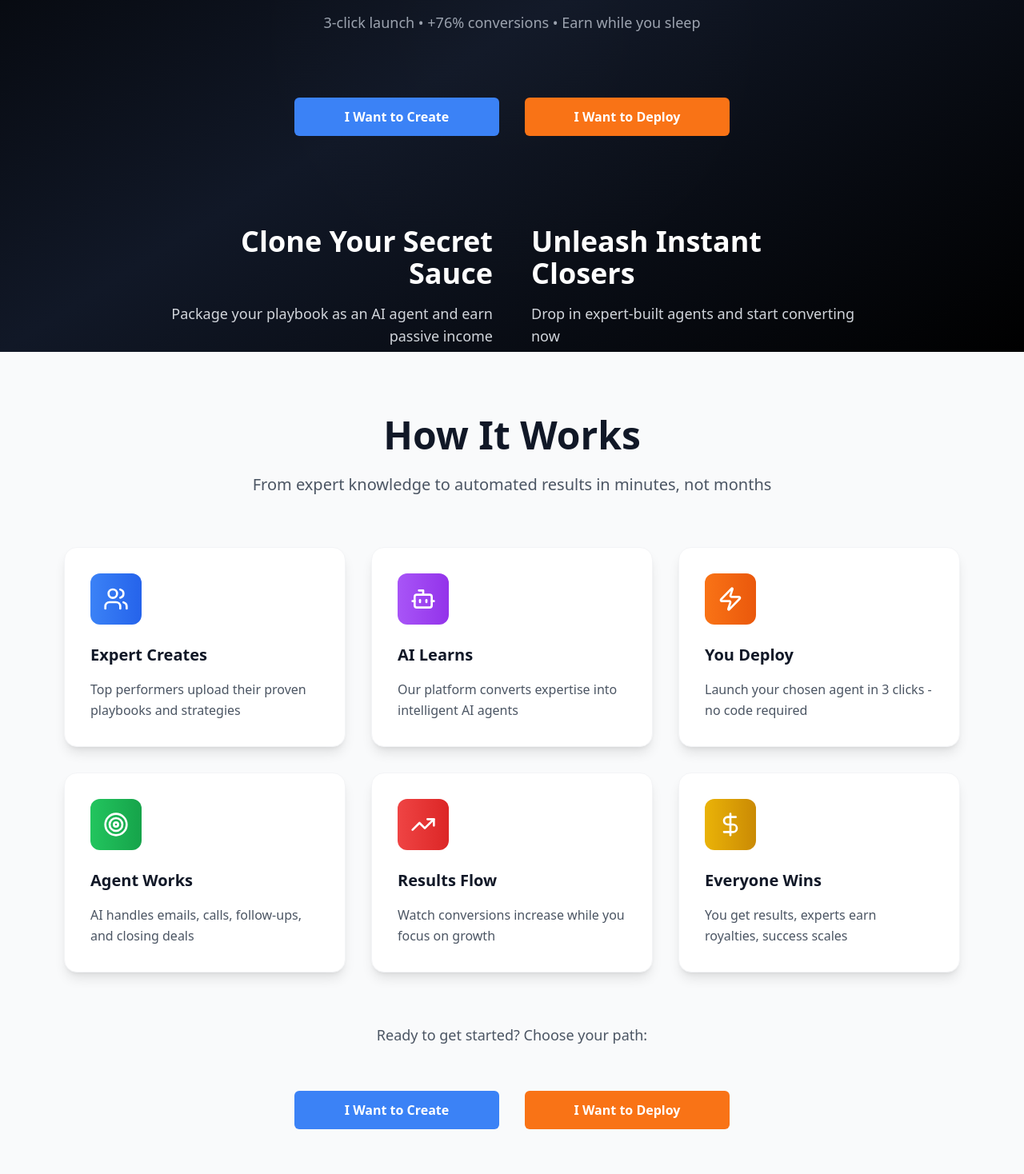
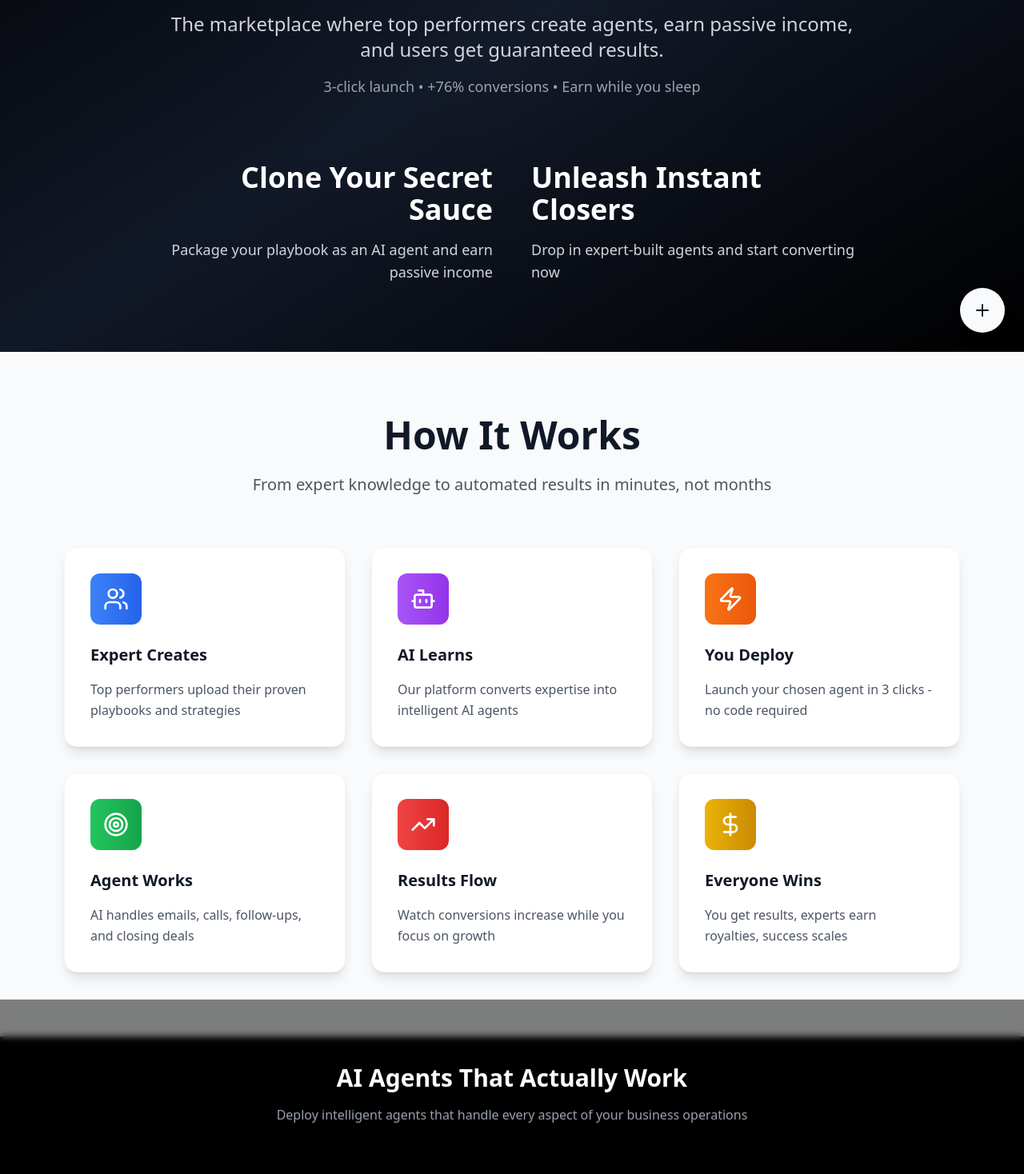
Before and after one commit to joshoneski/konverter-secret-launch, a React (Vite) app: page / in a window 1280 px wide. Shown: the part 360-1828 px from the top of the page at 80% size. Built offline with nearby package versions, Linux system fonts and the light colour scheme.

Commit message:
Refactor: Make CTA buttons floating
Remove the multiple CTA button blocks and implement a floating version.

```diff
--- /dev/null
+++ b/src/components/FloatingCTA.tsx
@@ -0,0 +1,56 @@
+import { useState } from "react";
+import { Plus } from "lucide-react";
+import EmailModal from "./EmailModal";
+
+export default function FloatingCTA() {
+  const [modalOpen, setModalOpen] = useState(false);
+  const [userType, setUserType] = useState<"creator" | "deployer" | null>(null);
+  const [expanded, setExpanded] = useState(false);
+
+  const openModal = (type: "creator" | "deployer") => {
+    setUserType(type);
+    setModalOpen(true);
+    setExpanded(false);
+  };
+
+  return (
+    <>
+      {/* Floating Button Group */}
+      <div className="fixed bottom-6 right-6 z-50">
+        <div className="flex flex-col items-end space-y-3">
+          {/* Expanded buttons */}
+          {expanded && (
+            <div className="flex flex-col space-y-2 animate-fade-in">
+              <button
+                onClick={() => openModal("creator")}
+                className="px-4 py-2 bg-primary text-primary-foreground rounded-lg shadow-lg hover:bg-primary/90 transition-all duration-300 whitespace-nowrap"
+              >
+                I Want to Create
+              </button>
+              <button
+                onClick={() => openModal("deployer")}
+                className="px-4 py-2 bg-secondary text-secondary-foreground rounded-lg shadow-lg hover:bg-secondary/80 transition-all duration-300 whitespace-nowrap"
+              >
+                I Want to Deploy
+              </button>
+            </div>
+          )}
+
+          {/* Main toggle button */}
+          <button
+            onClick={() => setExpanded(!expanded)}
+            className={`w-14 h-14 bg-primary text-primary-foreground rounded-full shadow-lg hover:bg-primary/90 transition-all duration-300 flex items-center justify-center ${expanded ? 'rotate-45' : ''}`}
+          >
+            <Plus className="w-6 h-6" />
+          </button>
+        </div>
+      </div>
+
+      <EmailModal
+        isOpen={modalOpen}
+        onClose={() => setModalOpen(false)}
+        userType={userType}
+      />
+    </>
+  );
+}
--- a/src/components/HowItWorks.tsx
+++ b/src/components/HowItWorks.tsx
@@ -74,13 +74,6 @@ export default function HowItWorks() {
           })}
         </div>
 
-        {/* Bottom CTA */}
-        <div className="text-center mt-16">
-          <p className="text-lg text-gray-600 mb-6">
-            Ready to get started? Choose your path:
-          </p>
-          <CTAButtons />
-        </div>
       </div>
     </section>
   );
--- a/src/components/SimpleHero.tsx
+++ b/src/components/SimpleHero.tsx
@@ -26,8 +26,6 @@ export default function SimpleHero() {
           </p>
         </div>
 
-        {/* CTA Buttons */}
-        <CTAButtons />
 
         {/* Split Value Props */}
         <div className="grid md:grid-cols-2 gap-12 mt-20 max-w-4xl mx-auto">
--- a/src/components/SocialProof.tsx
+++ b/src/components/SocialProof.tsx
@@ -81,13 +81,6 @@ export default function SocialProof() {
           </div>
         </div>
 
-        {/* Bottom CTA */}
-        <div className="text-center mt-16">
-          <h3 className="text-2xl md:text-3xl font-bold mb-6">
-            Ready to join them?
-          </h3>
-          <CTAButtons />
-        </div>
       </div>
     </section>
   );
--- a/src/pages/Index.tsx
+++ b/src/pages/Index.tsx
@@ -8,6 +8,7 @@ import StatStrip from "@/components/StatStrip";
 import AboutSection from "@/components/AboutSection";
 import QuoteSection from "@/components/QuoteSection";
 import Footer from "@/components/Footer";
+import FloatingCTA from "@/components/FloatingCTA";
 import { useEffect } from "react";
 
 export default function Index() {
@@ -30,6 +31,7 @@ export default function Index() {
       <AboutSection />
       <QuoteSection />
       <Footer />
+      <FloatingCTA />
     </div>
   );
 }
```
